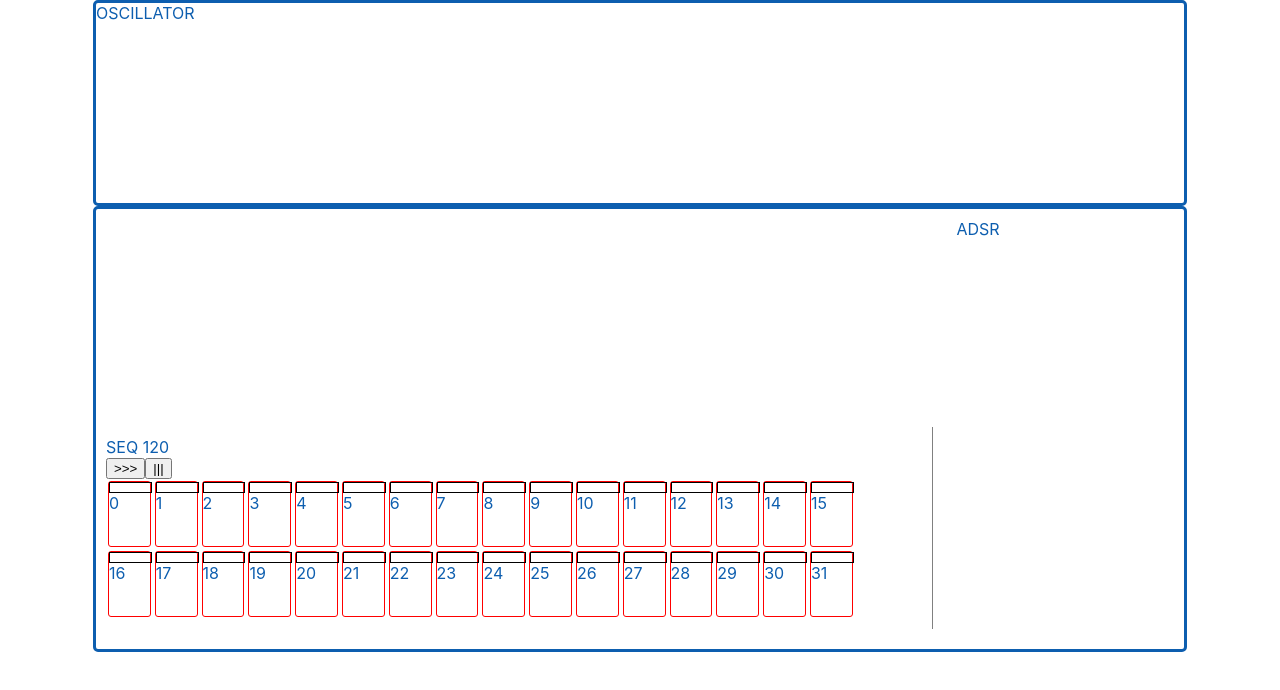
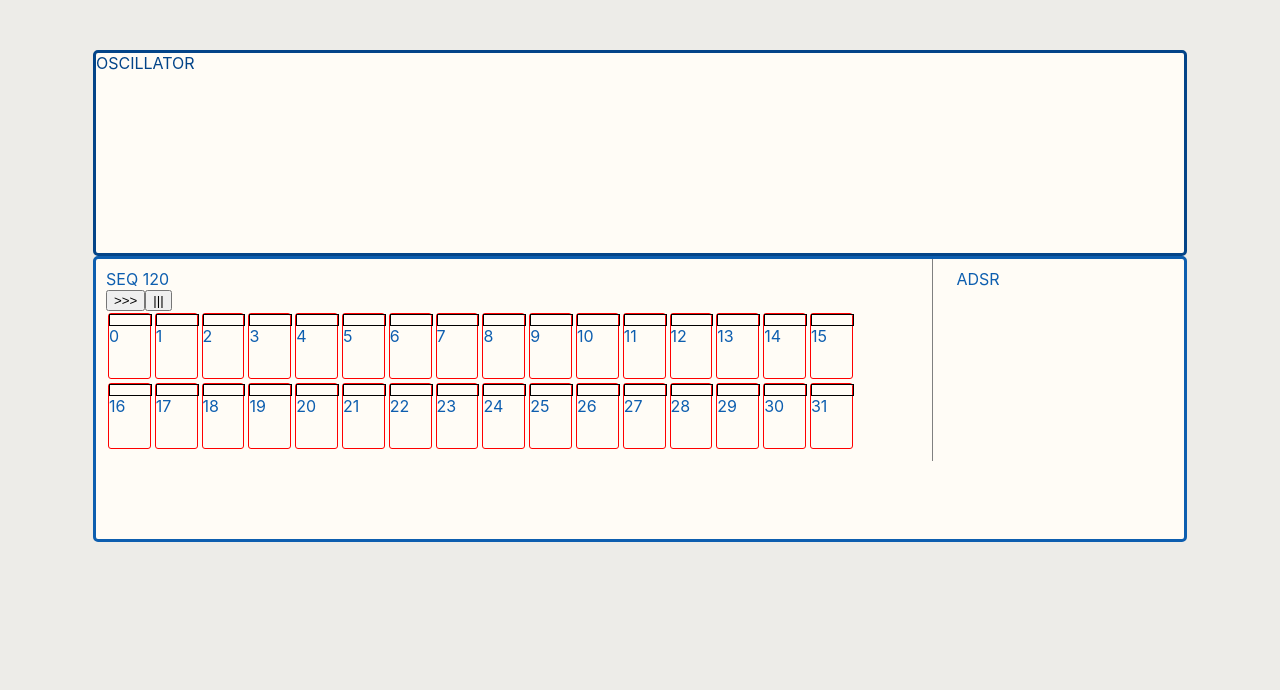
Before and after one commit to mscbr/lindos_synth, a React (Create React App) app: page / in a window 1280 px wide. Shown: the top 690 px of the page. Built offline with nearby package versions, Linux system fonts and the light colour scheme.

Commit message:
work style changes

```diff
--- a/src/App.css
+++ b/src/App.css
@@ -2,25 +2,25 @@
     width: 85%;
     min-height: 25%;
     margin: 0 auto;
-    background: rgb(255,255,255);
-    border: solid 3px rgb(13, 94, 175);
-    color: rgb(13, 94, 175);
+    background: rgba(255, 252, 246, 1);
+    border: solid 3px rgba(3, 68, 136, 1);
+    color: rgba(3, 68, 136, 1);
     border-radius: 5px;
 
 }
 .control {
 
     width: 85%;
-    min-height: 55%;
+    min-height: 35%;
     margin: 0 auto;
-    background: rgb(255,255,255);
+    background: rgba(255, 252, 246, 1);
     border: solid 3px rgb(13, 94, 175);
     color: rgb(13, 94, 175);
     border-radius: 5px;
     ;
 }
 .seq {
-    margin-top: 20%;
+
     display: block;
     float: left;
     width: 75%;
@@ -36,6 +36,7 @@
     padding: 10px;
 }
 .synth {
-
+    padding-top: 50px;
+    background: rgba(237, 236, 232, 1);
     height: 100vh;
 }
```
